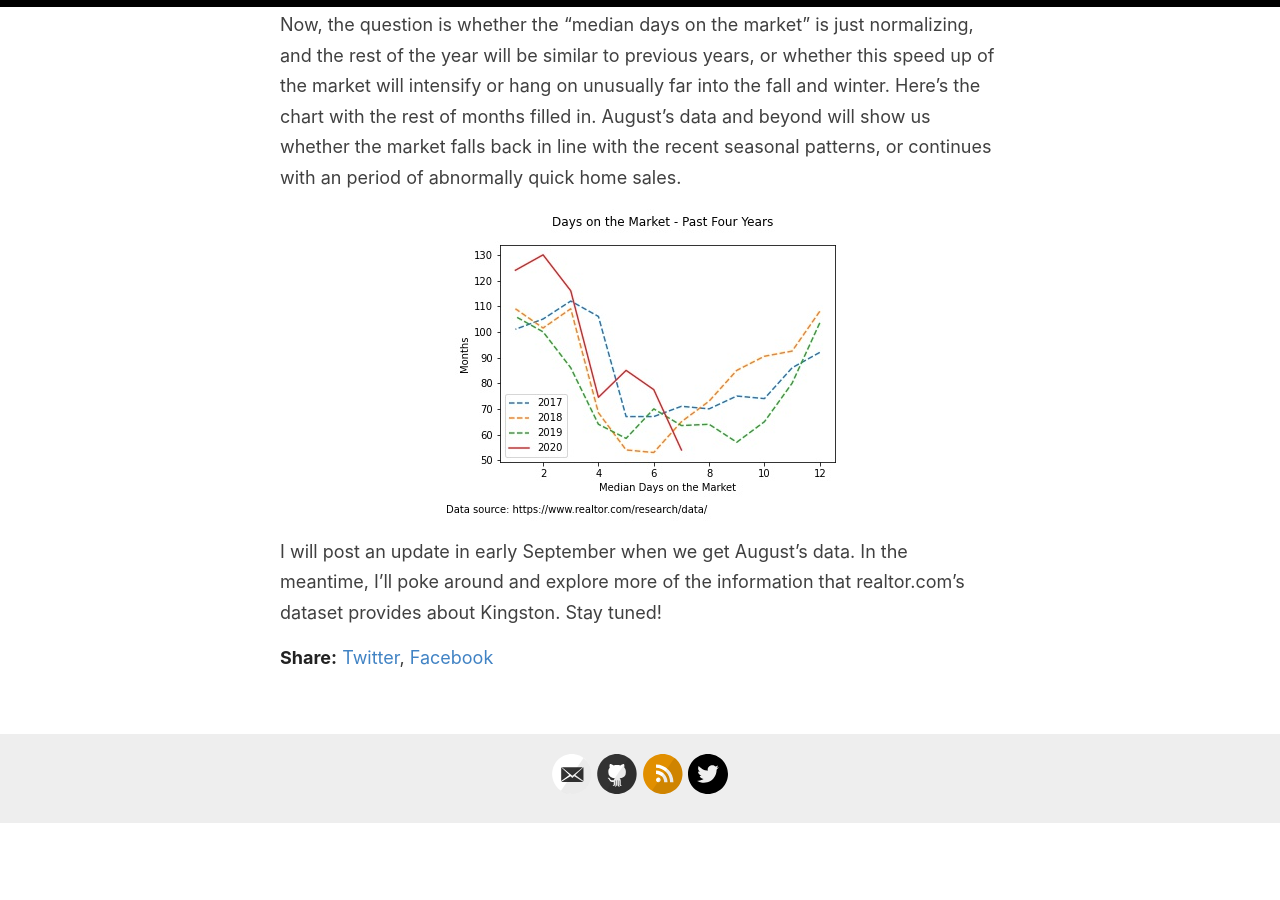
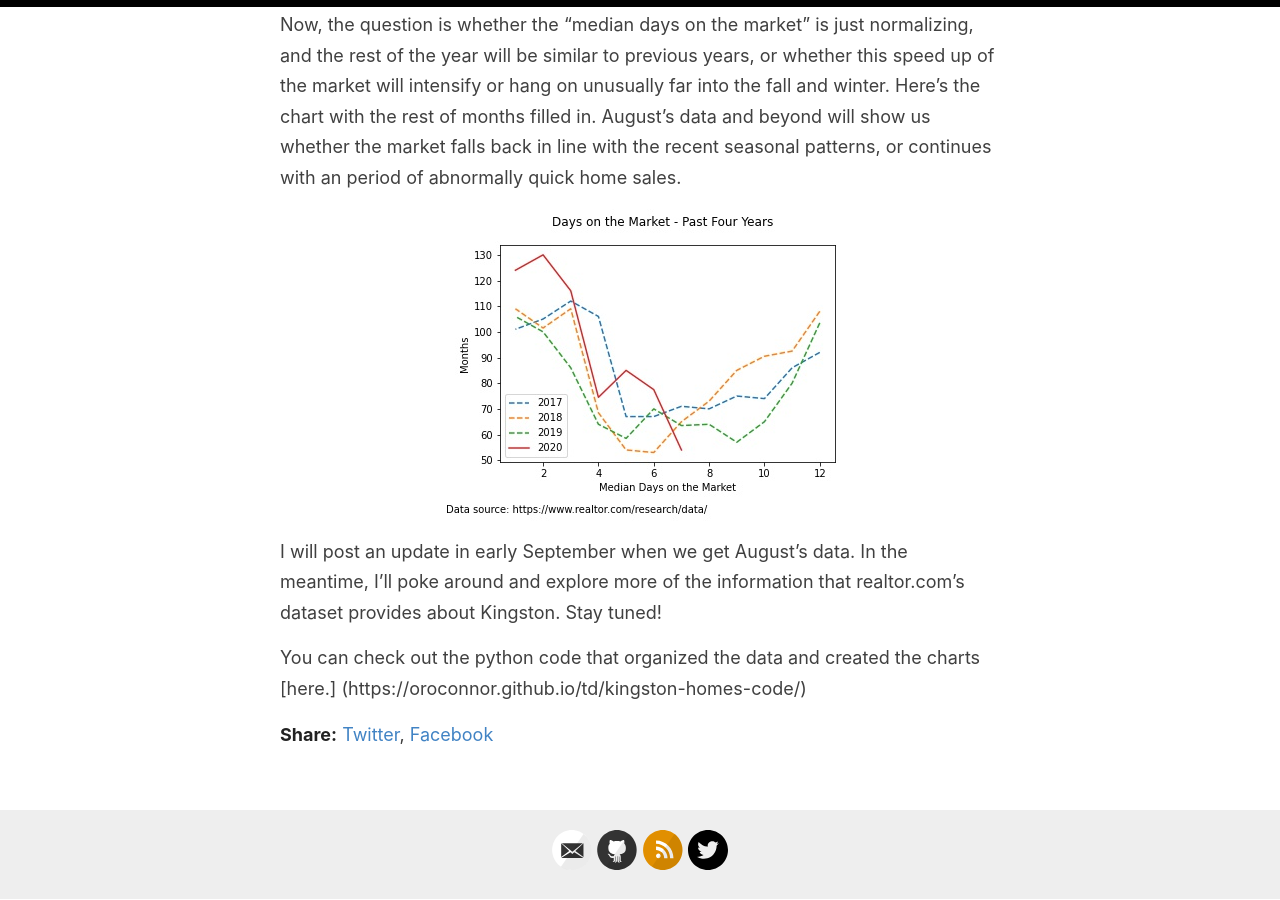
Before and after one commit to oroconnor/reverie, a Jekyll site: the page built from _posts/2020-08-10-kingston-homes.md, in a window 1280 px wide and 900 px high, scrolled down 2242 px. Built offline with Jekyll 4.4.1, drawn with Linux system fonts in a browser that asks for light colours; before the commit the page ends 3066 px from its top, so only the background shows below that.

Commit message:
Update 2020-08-10-kingston-homes.md

```diff
--- a/_posts/2020-08-10-kingston-homes.md
+++ b/_posts/2020-08-10-kingston-homes.md
@@ -36,6 +36,8 @@ I will post an update in early September when we get August's data. In the meant
 
 
 
+You can check out the python code that organized the data and created the charts [here.] (https://oroconnor.github.io/td/kingston-homes-code/)
+
 
 
 
```
